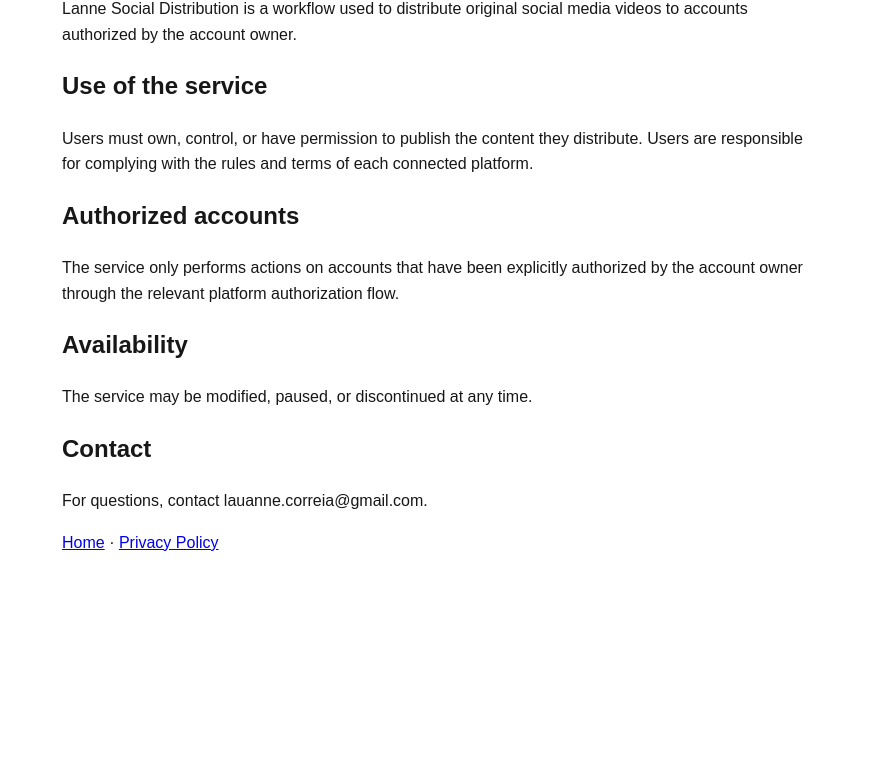
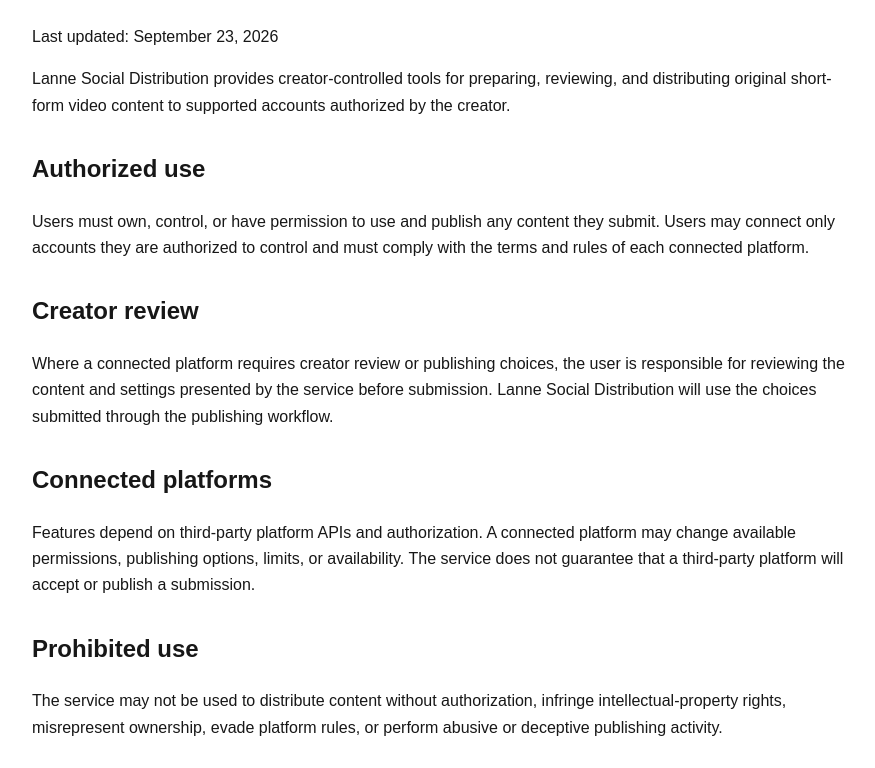
Before and after one commit to contactoLanne/lanne-social-distribution, a plain HTML site: page terms.html in a window 1280 px wide. Shown: the part 178-946 px from the top of the page, without its empty margins (198-1073 px from the left). Before the commit the page ends 800 px from the top, so only its background shows below. Drawn offline with Linux system fonts and the light colour scheme.

Commit message:
Expand terms for creator-controlled publishing

```diff
--- a/terms.html
+++ b/terms.html
@@ -1,18 +1,30 @@
 <!doctype html>
 <html lang="en">
 <head><meta charset="utf-8"><meta name="viewport" content="width=device-width,initial-scale=1"><title>Terms of Service — Lanne Social Distribution</title>
-<style>body{font-family:Arial,sans-serif;max-width:760px;margin:60px auto;padding:0 20px;line-height:1.6;color:#171717}</style></head>
+<style>body{font-family:Arial,sans-serif;max-width:820px;margin:50px auto;padding:0 22px;line-height:1.65;color:#171717}a{color:#171717}h1{font-size:42px}h2{margin-top:30px}</style></head>
 <body>
+<p><a href="index.html">← Lanne Social Distribution</a></p>
 <h1>Terms of Service</h1>
-<p>Last updated: September 22, 2026</p>
-<p>Lanne Social Distribution is a workflow used to distribute original social media videos to accounts authorized by the account owner.</p>
-<h2>Use of the service</h2>
-<p>Users must own, control, or have permission to publish the content they distribute. Users are responsible for complying with the rules and terms of each connected platform.</p>
-<h2>Authorized accounts</h2>
-<p>The service only performs actions on accounts that have been explicitly authorized by the account owner through the relevant platform authorization flow.</p>
+<p>Last updated: September 23, 2026</p>
+<p>Lanne Social Distribution provides creator-controlled tools for preparing, reviewing, and distributing original short-form video content to supported accounts authorized by the creator.</p>
+
+<h2>Authorized use</h2>
+<p>Users must own, control, or have permission to use and publish any content they submit. Users may connect only accounts they are authorized to control and must comply with the terms and rules of each connected platform.</p>
+
+<h2>Creator review</h2>
+<p>Where a connected platform requires creator review or publishing choices, the user is responsible for reviewing the content and settings presented by the service before submission. Lanne Social Distribution will use the choices submitted through the publishing workflow.</p>
+
+<h2>Connected platforms</h2>
+<p>Features depend on third-party platform APIs and authorization. A connected platform may change available permissions, publishing options, limits, or availability. The service does not guarantee that a third-party platform will accept or publish a submission.</p>
+
+<h2>Prohibited use</h2>
+<p>The service may not be used to distribute content without authorization, infringe intellectual-property rights, misrepresent ownership, evade platform rules, or perform abusive or deceptive publishing activity.</p>
+
 <h2>Availability</h2>
-<p>The service may be modified, paused, or discontinued at any time.</p>
+<p>The service may be updated, paused, or modified to maintain security, reliability, or compliance with connected-platform requirements.</p>
+
 <h2>Contact</h2>
-<p>For questions, contact lauanne.correia@gmail.com.</p>
-<p><a href="index.html">Home</a> · <a href="privacy.html">Privacy Policy</a></p>
+<p>Questions about these Terms can be sent to <a href="mailto:lauanne.correia@gmail.com">lauanne.correia@gmail.com</a>.</p>
+
+<p><a href="privacy.html">Privacy Policy</a> · <a href="publishing.html">Publishing workflow</a></p>
 </body></html>
```
